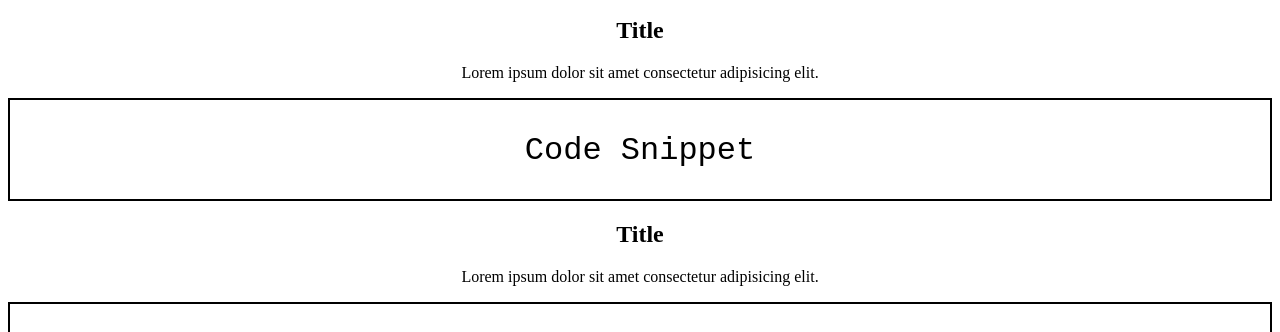
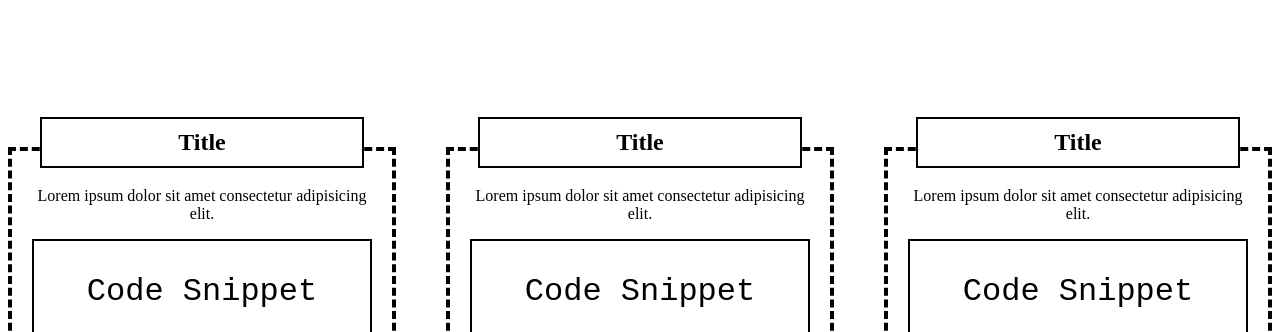
Before and after one commit to GiancarloMorera/css-cheat-sheet, a plain HTML site: page index.html in a window 1280 px wide. Shown: the part 468-800 px from the top of the page. Drawn offline with Linux system fonts and the light colour scheme.

Commit message:
added more css to bottom cards

```diff
--- a/styles.css
+++ b/styles.css
@@ -18,7 +18,7 @@ section{
 
 }
 
-.top-cards{
+.top-cards,.bottom-cards{
     display: flex;
     justify-content: center;
     align-items: center;
@@ -27,14 +27,14 @@ section{
 
 }
 
-.top-card{
+.top-card, .bottom-card{
     position: relative;
     display: flex;
     justify-content: center;
     align-items: center;
 }
 
-.top-card-title{
+.top-card-title, .bottom-card-title{
     border: 2px solid black;
     padding: 10px;
     width: 300px;
@@ -45,7 +45,7 @@ section{
 
 }
 
-.top-card-inner{
+.top-card-inner, .bottom-card-inner{
     border: 4px dashed black;
     padding: 20px;
 
@@ -62,14 +62,6 @@ section{
 
 }
 
-.bottom-cards{
-
-}
-
-.bottom-card{
-
-}
-
 footer{
 
 }
```
